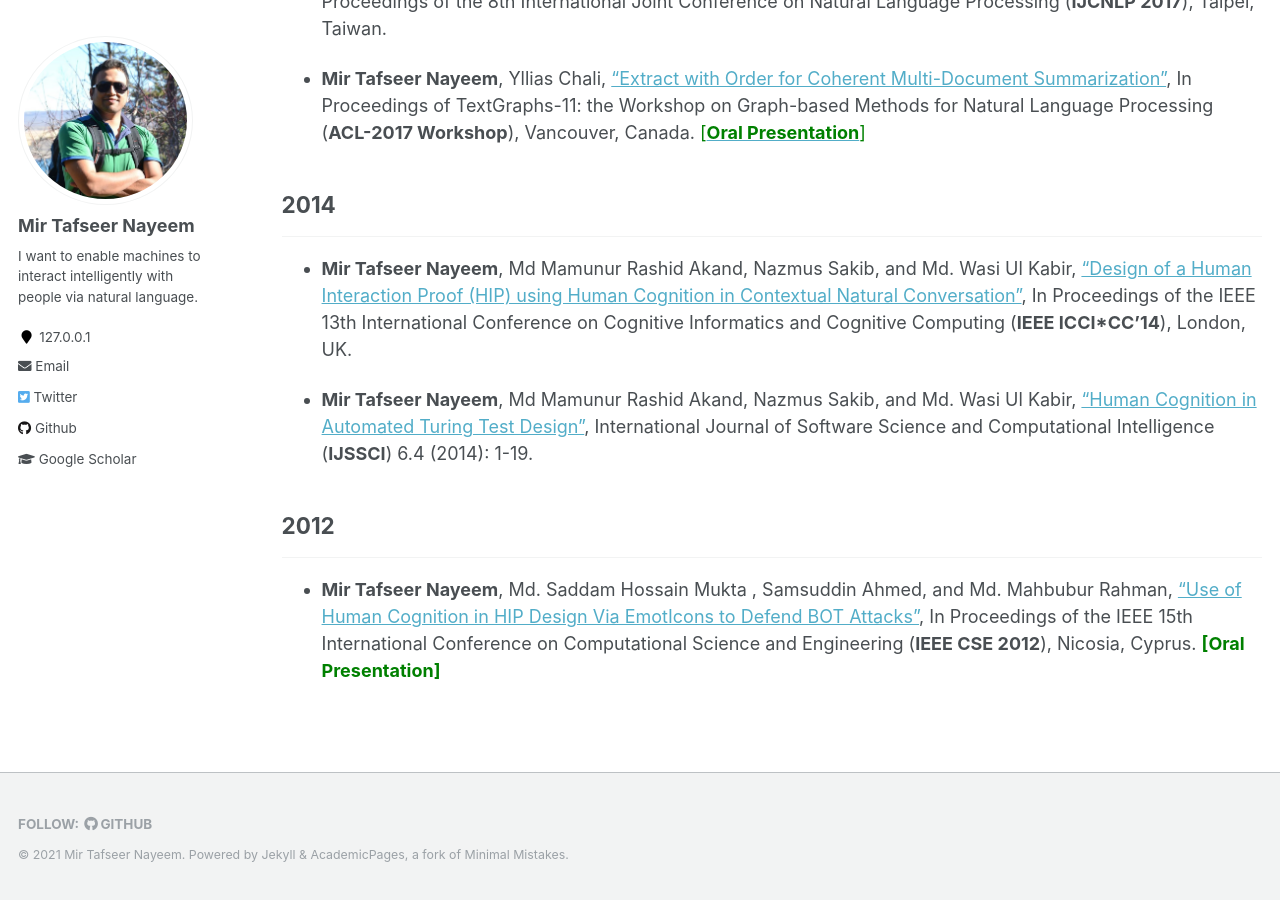
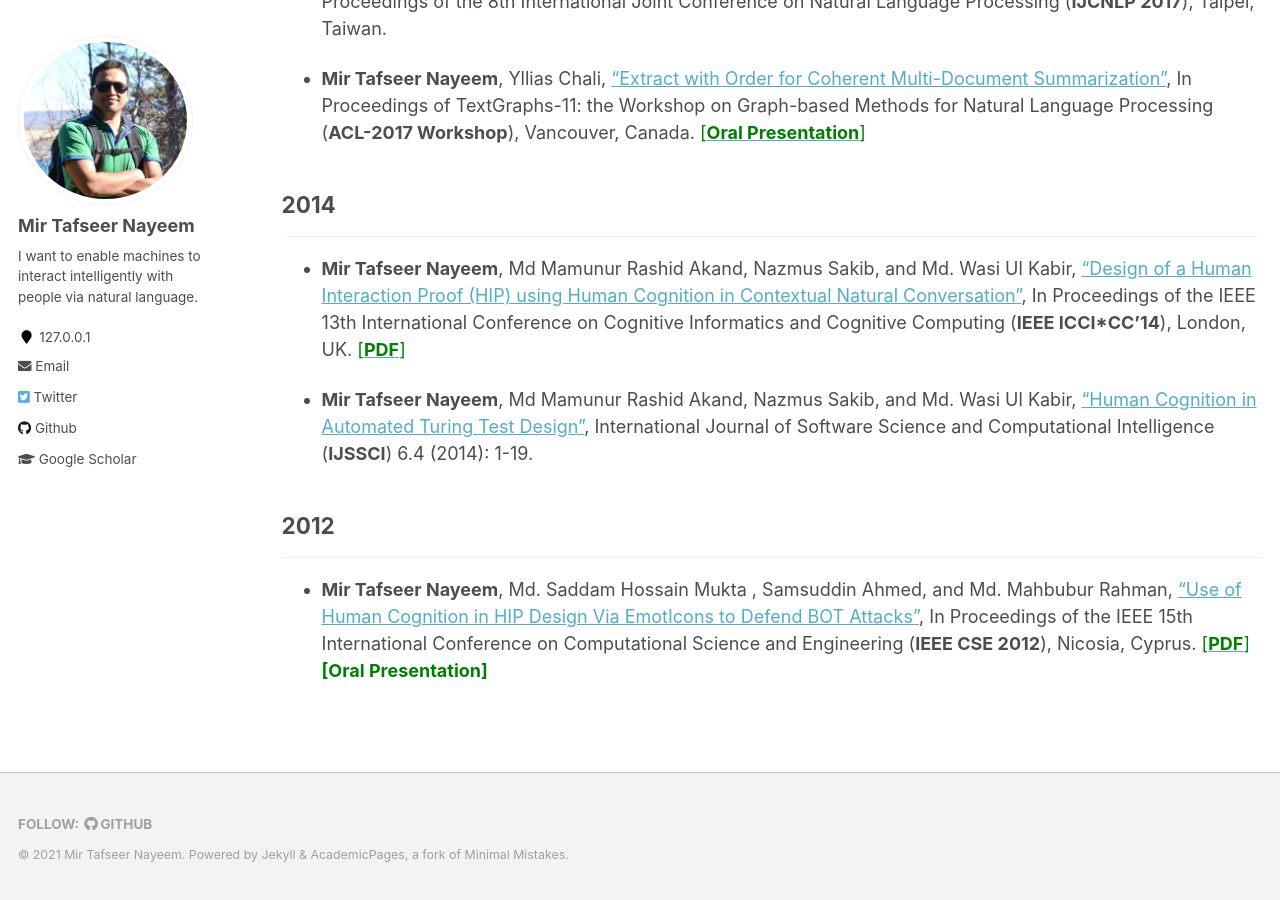
Before and after one commit to sujan-sarker/sujan-sarker.github.io, a Jekyll site: the page built from _pages/publications.md, in a window 1280 px wide and 900 px high, scrolled down 1427 px. Built offline with Jekyll 4.4.1, drawn with Linux system fonts in a browser that asks for light colours.

Commit message:
Update publications.md

```diff
--- a/_pages/publications.md
+++ b/_pages/publications.md
@@ -41,11 +41,11 @@ author_profile: true
 
 ## 2014
 -----------
-*  **Mir Tafseer Nayeem**, Md Mamunur Rashid Akand, Nazmus Sakib, and Md. Wasi Ul Kabir, [“Design of a Human Interaction Proof (HIP) using Human Cognition in Contextual Natural Conversation”](https://ieeexplore.ieee.org/document/6921454/), In Proceedings of the IEEE 13th International Conference on Cognitive Informatics and Cognitive Computing (**IEEE ICCI*CC’14**), London, UK.
+*  **Mir Tafseer Nayeem**, Md Mamunur Rashid Akand, Nazmus Sakib, and Md. Wasi Ul Kabir, [“Design of a Human Interaction Proof (HIP) using Human Cognition in Contextual Natural Conversation”](https://ieeexplore.ieee.org/document/6921454/), In Proceedings of the IEEE 13th International Conference on Cognitive Informatics and Cognitive Computing (**IEEE ICCI*CC’14**), London, UK. [<span style ="color:Green"> [**PDF**] </span>](https://tafseer-nayeem.github.io/files/IEEE_ICCICC14_paper.pdf)
 
 *  **Mir Tafseer Nayeem**, Md Mamunur Rashid Akand, Nazmus Sakib, and Md. Wasi Ul Kabir, [“Human Cognition in Automated Turing Test Design”](https://dl.acm.org/citation.cfm?id=2807119), International Journal of Software Science and Computational Intelligence (**IJSSCI**) 6.4 (2014): 1-19.
 
 
 ## 2012
 -----------
-*  **Mir Tafseer Nayeem**, Md. Saddam Hossain Mukta , Samsuddin Ahmed, and Md. Mahbubur Rahman, [“Use of Human Cognition in HIP Design Via EmotIcons to Defend BOT Attacks”](https://ieeexplore.ieee.org/document/6417291/), In Proceedings of the IEEE 15th International Conference on Computational Science and Engineering (**IEEE CSE 2012**), Nicosia, Cyprus. <span style ="color:Green"> **[Oral Presentation]** </span>
+*  **Mir Tafseer Nayeem**, Md. Saddam Hossain Mukta , Samsuddin Ahmed, and Md. Mahbubur Rahman, [“Use of Human Cognition in HIP Design Via EmotIcons to Defend BOT Attacks”](https://ieeexplore.ieee.org/document/6417291/), In Proceedings of the IEEE 15th International Conference on Computational Science and Engineering (**IEEE CSE 2012**), Nicosia, Cyprus. [<span style ="color:Green"> [**PDF**] </span>](https://tafseer-nayeem.github.io/files/IEEE_CSE12_paper.pdf) <span style ="color:Green"> **[Oral Presentation]** </span>
```
